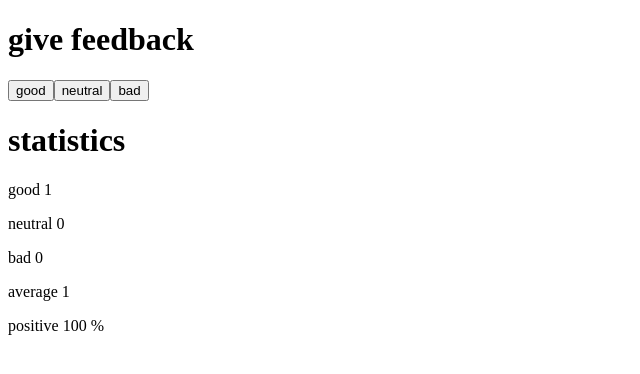
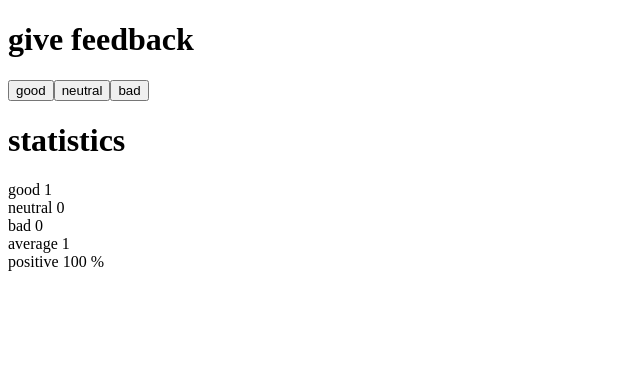
Before and after one commit to BoredBoar/FSDev, a React (Create React App) app in the folder part1/unicafe/: page / in a window 1280 px wide. Both pictures are taken after a click on the button "good". Shown: the top 374 px of the page, without its empty margins (0-640 px from the left). Built offline with nearby package versions, Linux system fonts and the light colour scheme.

Commit message:
finishing up 1.9

```diff
--- a/part1/unicafe/src/App.js
+++ b/part1/unicafe/src/App.js
@@ -14,16 +14,26 @@
   </button>
 )
 
-const Statistics = ({title, good, neutral, bad}) => (
-  <div>
-    <h1>{title}</h1>
-    <p>good {good}</p>
-    <p>neutral {neutral}</p>
-    <p>bad {bad}</p>
-    <p>average {(good - bad)/(good + neutral + bad)}</p>
-    <p>positive {good/(good + neutral + bad) * 100} %</p>
-  </div>
-)
+const Statistics = ({title, good, neutral, bad}) => {
+  if (good+neutral+bad === 0) {
+    return (
+      <div>
+        <h1>{title}</h1>
+        <div>No feedback given</div>
+      </div>
+    )
+  }
+  return (
+    <div>
+      <h1>{title}</h1>
+      <div>good {good}</div>
+      <div>neutral {neutral}</div>
+      <div>bad {bad}</div>
+      <div>average {(good - bad)/(good + neutral + bad)}</div>
+      <div>positive {good/(good + neutral + bad) * 100} %</div>
+    </div>
+  )
+}
 
 const App = () => {
   // save clicks of each button to its own state
```
